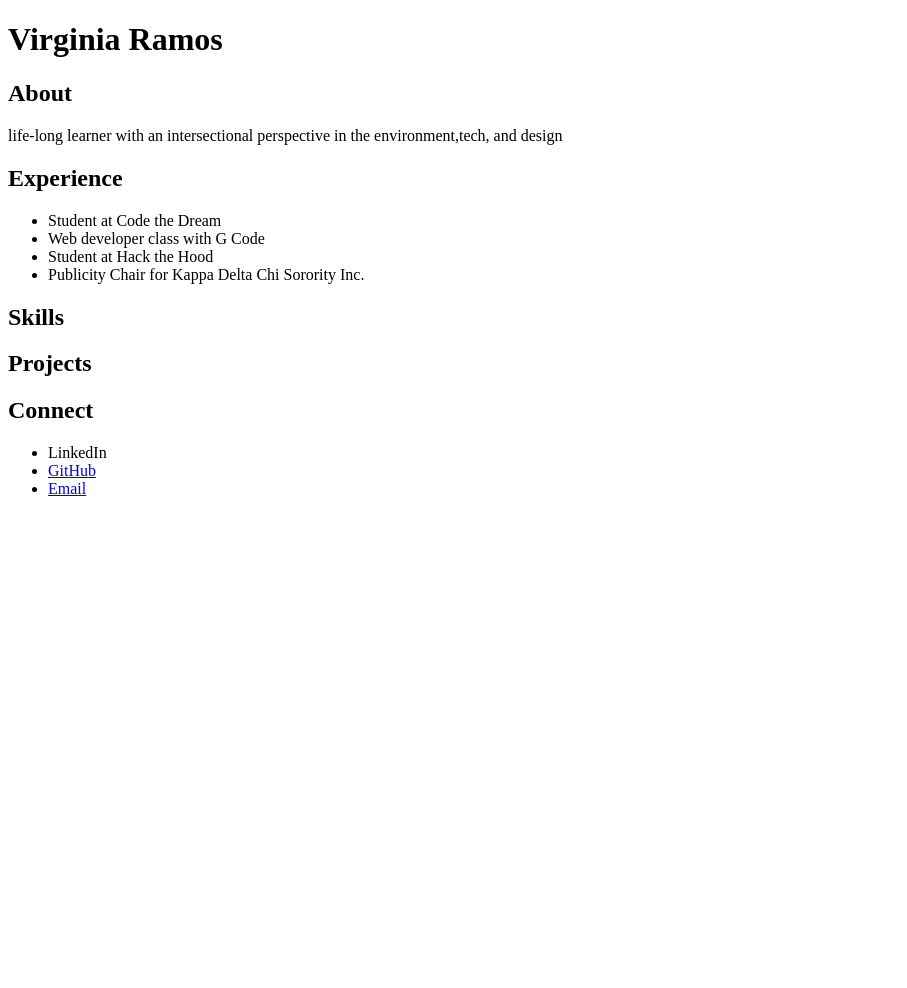
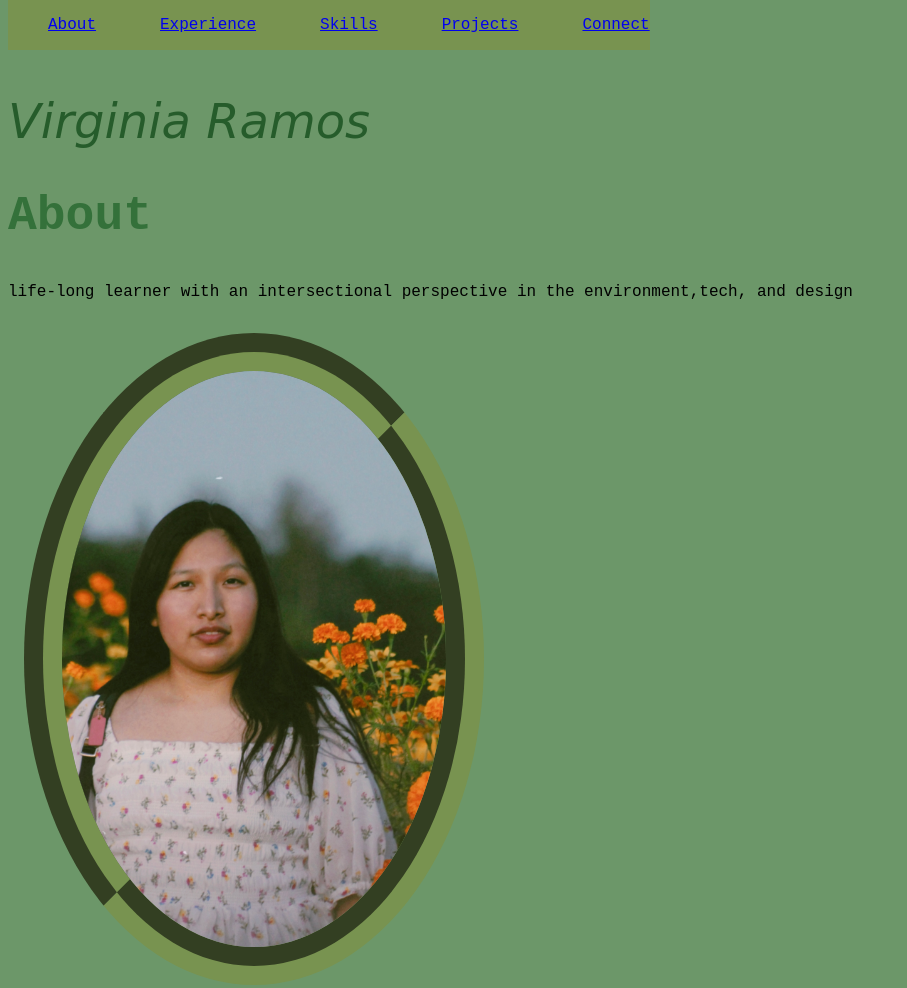
Before and after one commit to virginiarm/virginia-ramos-Io, a plain HTML site: page index.html in a window 1280 px wide. Shown: the top 988 px of the page, without its empty margins (0-907 px from the left). Before the commit the page ends 800 px from the top, so only its background shows below. Drawn offline with Linux system fonts and the light colour scheme; a web font is replaced by a local one.

Commit message:
styling added

```diff
--- /dev/null
+++ b/css/index.css
@@ -0,0 +1,94 @@
+#name{
+    font-family:"Molle-regular-italic", cursive;
+    font-weight: 400;
+    font-style: italic;
+    font-size: 3rem;
+    padding-top: 2ch;
+    padding: top 3inch;;
+    color: rgb(38, 92, 43);
+
+
+}
+.molle-regular-italic {
+    font-family: "Molle", cursive;
+    font-weight: 400;
+    font-style: italic;
+  }
+
+#profile-picture{
+    border-radius: 50%;
+    margin: 1em;
+    width: 30vw;
+    border-color: rgb(120, 147, 80);
+    border-width: 3dvi;
+    border-style: groove;
+}
+
+
+#navigation ul{
+    display:flex;
+    gap: 4em;
+    padding-bottom: 0;
+    list-style: none;
+}
+#navigation {
+    position:fixed;
+    top: 0;
+    background-color:rgb(120,147,80);
+}
+a :hover{
+    opacity: 0.3;
+}
+
+h2{
+    font-weight: bold;
+    font-size: 3rem;
+    color: rgb(52, 113, 58);
+}
+body{
+    height: 100vh;
+    background-color:rgb(108, 151, 105);
+    font-family: 'Courier New', Courier, monospace;
+}
+.grid-container{
+    display: grid;
+    grid-template-columns: repeat(auto-fit,minmax(250px,1fr));
+    gap: 10px;
+}
+.grid-item{
+    display: flex;
+    flex-direction: row;
+    background-color: darkgreen;
+    border-radius: 0.8rem;
+    padding: 0.5em;
+}
+#skills ul li{
+    list-style: none;
+    display: flexbox;
+    margin: 0.5em;
+    background-color:rgb(34, 61, 34);
+    color:whitesmoke;
+    padding: 0.5em;}
+#experience ul li{
+    list-style: none;
+    display: flexbox;
+    margin: 0.5em;
+    background-color:rgb(34, 61, 34);
+    color:whitesmoke;
+    padding: 0.5em;
+
+}
+#connect ul li{
+    list-style: none;
+    display:flex;
+    margin: 1em;
+    background-color: rgb(34,61,34);
+    color: rgb(175, 139, 139);
+    padding: o.5em;
+}
+#footer{
+    font-family: monospace;
+    font-size:4rem;
+    padding: top 3inch;;
+    color: rgb(38, 92, 43);
+}
--- a/index.html
+++ b/index.html
@@ -4,13 +4,31 @@
     <head>
         <meta charset="UTF-8">
         <meta name="viewport"content="width=device-width, intial-scale=1.0">
-        <title>Virginia Ramos's Website</title>
+        <link rel="preconnect" href="https://fonts.googleapis.com">
+        <link rel="preconnect" href="https://fonts.gstatic.com" crossorigin>
+        <link href="https://fonts.googleapis.com/css2?family=Molle&family=Work+Sans:ital,wght@0,100..900;1,100..900&display=swap" rel="stylesheet">
+        <link href ="css/index.css" rel ="stylesheet">
+        <title>Virginia Ramos's portfolio</title>
+
     </head>
     <body>
+        <nav id="navigation">
+            <ul>
+                <li><a href=#about>About</a></li>
+                <li><a href=#experience>Experience</a></li>
+                <li><a href=#skills>Skills</a></li>
+                <li><a href=#projects>Projects</a></li>
+                <li><a href=#connect>Connect</a></li>
+            </ul>
+        </nav>
         <h1 id="name">Virginia Ramos</h1>
         <section id="about">
             <h2>About</h2>
             <p>life-long learner with an intersectional perspective in the environment,tech, and design</p>
+            <img src ="img/profilepicture copy.png"
+             alt="Virginia Ramos headshot",
+             id="profile-picture">
+
         </section>
         <section id="experience">
             <h2>Experience</h2>
```
Also changed, not shown: virginia-ramos-Io/index.html (deleted, +0 -32 lines), img/profilepicture copy.png (added).
